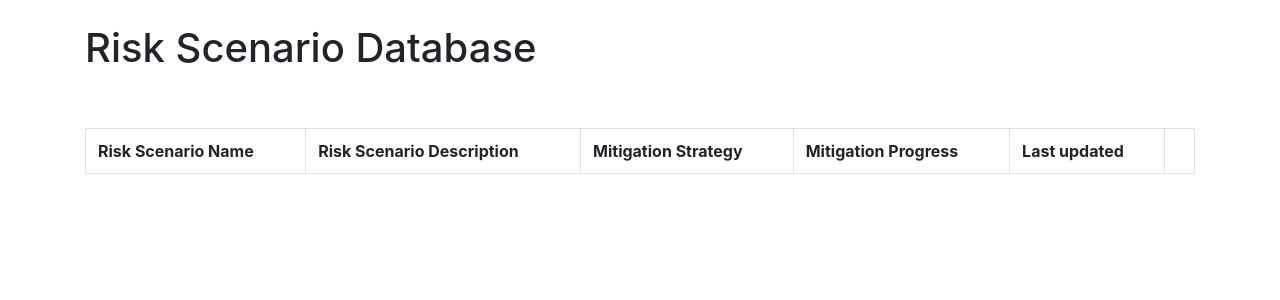
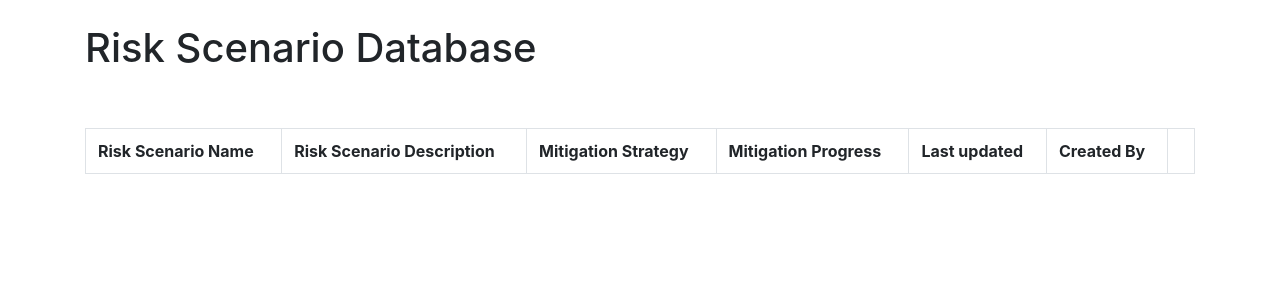
Before and after one commit to arifdianp/web_application_th, a Django app: page /homepage/search in a window 1280 px wide. Shown: the part 56-356 px from the top of the page. Run offline with Django 4.2, Linux system fonts and the light colour scheme; a user stored in the database is signed in; lists and menus that the app fills with data are empty.

Commit message:
fix some bugs regarding pm view and rc view

```diff
--- a/homepage/forms.py
+++ b/homepage/forms.py
@@ -1,6 +1,6 @@
 from django import forms
 from .models import Post
-from django.contrib.auth.forms import UserCreationForm, UserChangeForm
+from django.contrib.auth.forms import UserCreationForm, UserChangeForm, ReadOnlyPasswordHashField
 from django.contrib.auth.models import User, Group
 
 new_group, created = Group.objects.get_or_create(name ='Risk Consultant')
@@ -17,6 +17,7 @@ class create_form(forms.ModelForm):
             'description': forms.Textarea(attrs={'class':'form-control'}),
             'mitigation_strategy': forms.Textarea(attrs={'class':'form-control', 'id':'Strategy'}),
             'mitigation_progress': forms.Select(attrs={'class':'form-control col-sm-2', 'id':'mp'}),
+            'created_by': forms.TextInput(attrs={'class':'form-control', 'id':'who_creates', 'type':'hidden'}),
             'last_updated_by': forms.TextInput(attrs={'class':'form-control','value':'a','id':'who_updates', 'type':'hidden'})
         }
 
@@ -24,7 +25,7 @@ class edit_form(forms.ModelForm):
     class Meta:
         model = Post
         #fields = ('name','description','mitigation_strategy')
-        fields = '__all__'
+        fields = ('name', 'description', 'mitigation_strategy', 'mitigation_progress', 'last_updated_by')
         widgets = {
             'name': forms.TextInput(attrs={'class':'form-control','id':'name'}),
             'description': forms.Textarea(attrs={'class':'form-control'}),
--- a/homepage/models.py
+++ b/homepage/models.py
@@ -14,7 +14,8 @@ class Post(models.Model):
     description = models.TextField()
     mitigation_strategy = models.TextField()
     mitigation_progress = models.CharField(max_length=200, choices=PROGRESS_CHOICES, default="Not Mitigated")
-    last_updated_by = models.ForeignKey(User, null=True, on_delete=models.CASCADE)
+    created_by = models.ForeignKey(User, null=True, on_delete=models.CASCADE, related_name="created_by")
+    last_updated_by = models.ForeignKey(User, null=True, on_delete=models.CASCADE, related_name="last_updated_by")
 
     def __str__(self):
         return self.name
--- a/homepage/templates/create_risk.html
+++ b/homepage/templates/create_risk.html
@@ -20,6 +20,7 @@
     <script>
       var name = "{{user.id}}";
       document.getElementById("who_updates").value = name;
+      document.getElementById("who_creates").value = name;
     </script>
   {% endif %}
 {% endif %}
--- a/homepage/templates/delete_risk.html
+++ b/homepage/templates/delete_risk.html
@@ -6,7 +6,6 @@
 
 {% block content %}
 {% if user.is_authenticated %}
-  {% if perms.homepage.add_post %}
   </br>
   <h1>DELETE RISK PAGE</h1>
   </br>
@@ -20,6 +19,5 @@
     &nbsp
     <a href="../" class="btn btn-secondary">No</a>
   </div>
-  {% endif %}
 {% endif %}
 {% endblock %}
--- a/homepage/templates/home.html
+++ b/homepage/templates/home.html
@@ -18,6 +18,7 @@
         <th>Mitigation Strategy</th>
         <th>Mitigation Progress</th>
         <th>Last updated</th>
+        <th>Created By</th>
         <th></th>
       </tr>
 
@@ -28,11 +29,12 @@
           <td>{{record.mitigation_strategy}}</td>
           <td>{{record.mitigation_progress}}</td>
           <td>{{record.last_updated_by}}</td>
+          <td>{{record.created_by}}</td>
           <td>
-            {% if record.last_updated_by.username == user.username or user.groups.all.0.name == 'Risk Consultant' %}
+            {% if record.created_by.username == user.username or user.groups.all.0.name == 'Risk Consultant' %}
             <center><a href="{% url 'editRisk' record.pk %}" class="btn btn-secondary">Edit</a><center></br>
             {% endif %}
-            {% if user.groups.all.0.name == 'Project Manager' and record.last_updated_by.username == user.username %}
+            {% if user.groups.all.0.name == 'Project Manager' and record.created_by.username == user.username %}
             <a href="{% url 'deleteRisk' record.pk %}" class="btn btn-secondary">Delete</a>
             {% endif %}
           </td>
--- a/homepage/templates/search.html
+++ b/homepage/templates/search.html
@@ -15,6 +15,7 @@
         <th>Mitigation Strategy</th>
         <th>Mitigation Progress</th>
         <th>Last updated</th>
+        <th>Created By</th>
         <th></th>
       </tr>
 
@@ -25,9 +26,12 @@
           <td>{{ans.mitigation_strategy}}</td>
           <td>{{ans.mitigation_progress}}</td>
           <td>{{ans.last_updated_by}}</td>
+          <td>{{ans.created_by}}</td>
           <td>
+            {% if ans.created_by.username == user.username or user.groups.all.0.name == 'Risk Consultant' %}
             <center><a href="{% url 'editRisk' ans.pk %}" class="btn btn-secondary">Edit</a><center></br>
-            {% if perms.homepage.delete_post %}
+            {% endif %}
+            {% if user.groups.all.0.name == 'Project Manager' and ans.created_by.username == user.username %}
             <a href="{% url 'deleteRisk' ans.pk %}" class="btn btn-secondary">Delete</a>
             {% endif %}
           </td>
@@ -45,6 +49,7 @@
         <th>Mitigation Strategy</th>
         <th>Mitigation Progress</th>
         <th>Last updated</th>
+        <th>Created By</th>
         <th></th>
       </tr>
 
@@ -55,9 +60,12 @@
           <td>{{ans.mitigation_strategy}}</td>
           <td>{{ans.mitigation_progress}}</td>
           <td>{{ans.last_updated_by}}</td>
+          <td>{{ans.created_by}}</td>
           <td>
+            {% if ans.created_by.username == user.username or user.groups.all.0.name == 'Risk Consultant' %}
             <center><a href="{% url 'editRisk' ans.pk %}" class="btn btn-secondary">Edit</a><center></br>
-            {% if perms.homepage.delete_post %}
+            {% endif %}
+            {% if user.groups.all.0.name == 'Project Manager' and ans.created_by.username == user.username %}
             <a href="{% url 'deleteRisk' ans.pk %}" class="btn btn-secondary">Delete</a>
             {% endif %}
           </td>
```
Also changed, not shown: homepage/templates/addstatus.html (+7 -0 lines), db.sqlite3, homepage/migrations/0006_post_created_by_alter_post_last_updated_by.py (added).
